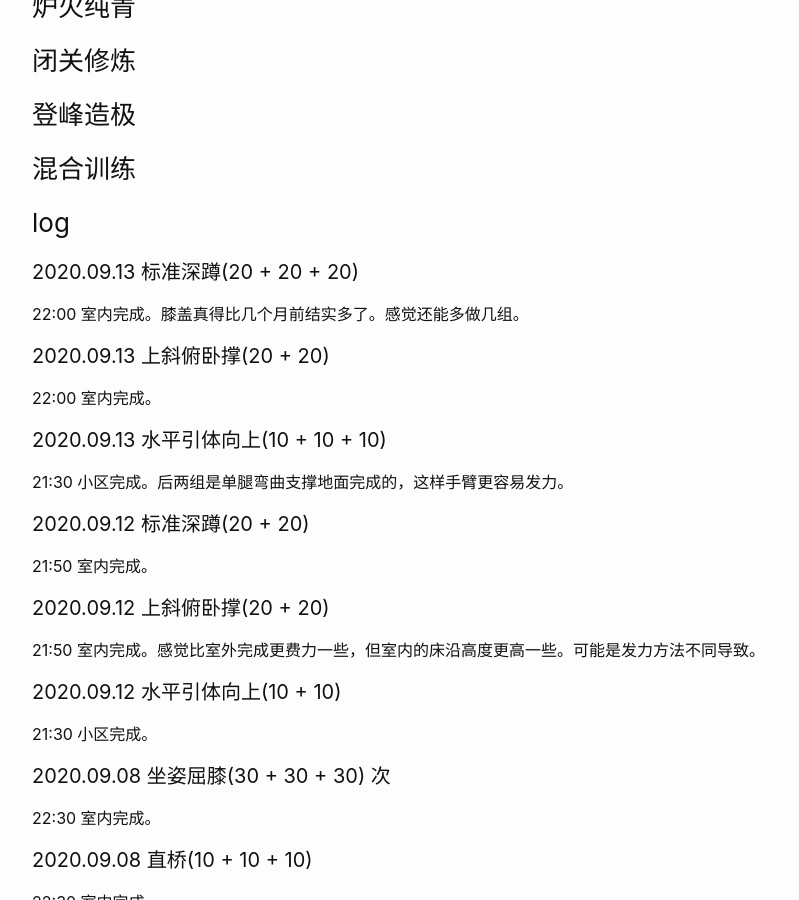
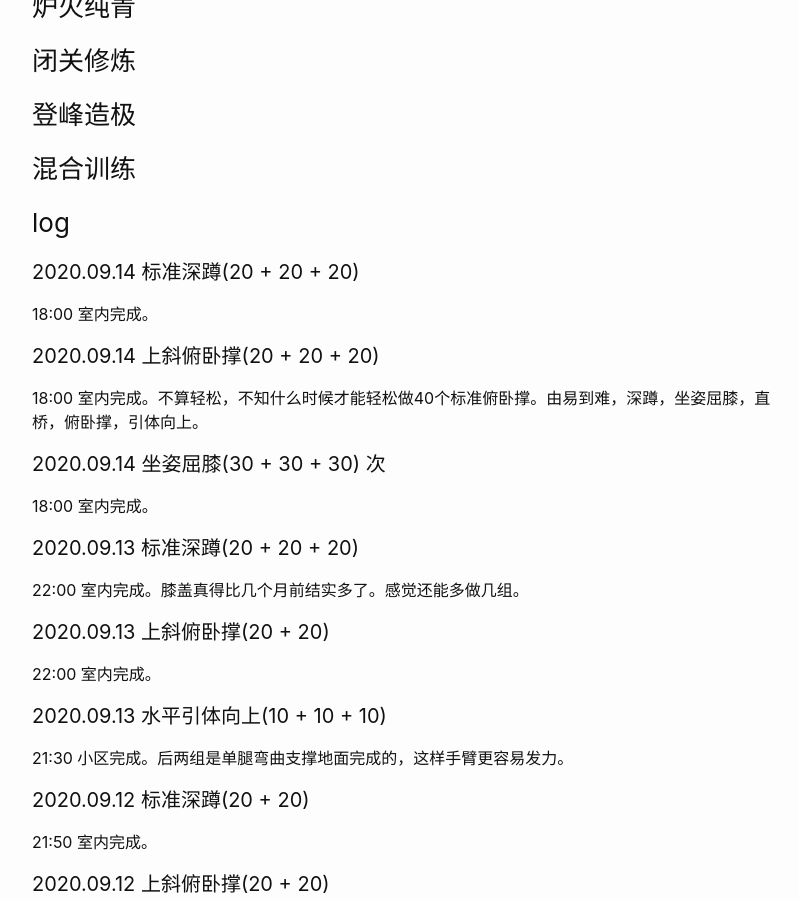
Before and after one commit to wangtiga/wangtiga.github.io, a Jekyll site: the page built from _previews/exercise.md, in a window 1280 px wide and 900 px high, scrolled down 653 px. Shown: the whole window, without its empty margins (238-1037 px from the left). Built offline with Jekyll 4.4.1, drawn with Linux system fonts in a browser that asks for light colours.

Commit message:
updated from notep

```diff
--- a/_previews/exercise.md
+++ b/_previews/exercise.md
@@ -29,6 +29,22 @@ tags:   todo
 
 
 ### log
+
+
+#### 2020.09.14 标准深蹲(20 + 20 + 20)
+
+18:00 室内完成。
+
+#### 2020.09.14 上斜俯卧撑(20 + 20 + 20)
+
+18:00 室内完成。不算轻松，不知什么时候才能轻松做40个标准俯卧撑。由易到难，深蹲，坐姿屈膝，直桥，俯卧撑，引体向上。
+
+#### 2020.09.14 坐姿屈膝(30 + 30 + 30) 次
+
+18:00 室内完成。
+
+
+
 
 
 #### 2020.09.13 标准深蹲(20 + 20 + 20)
```
Also changed, not shown: _previews/rfc5389_stun.md (+70 -0 lines).
